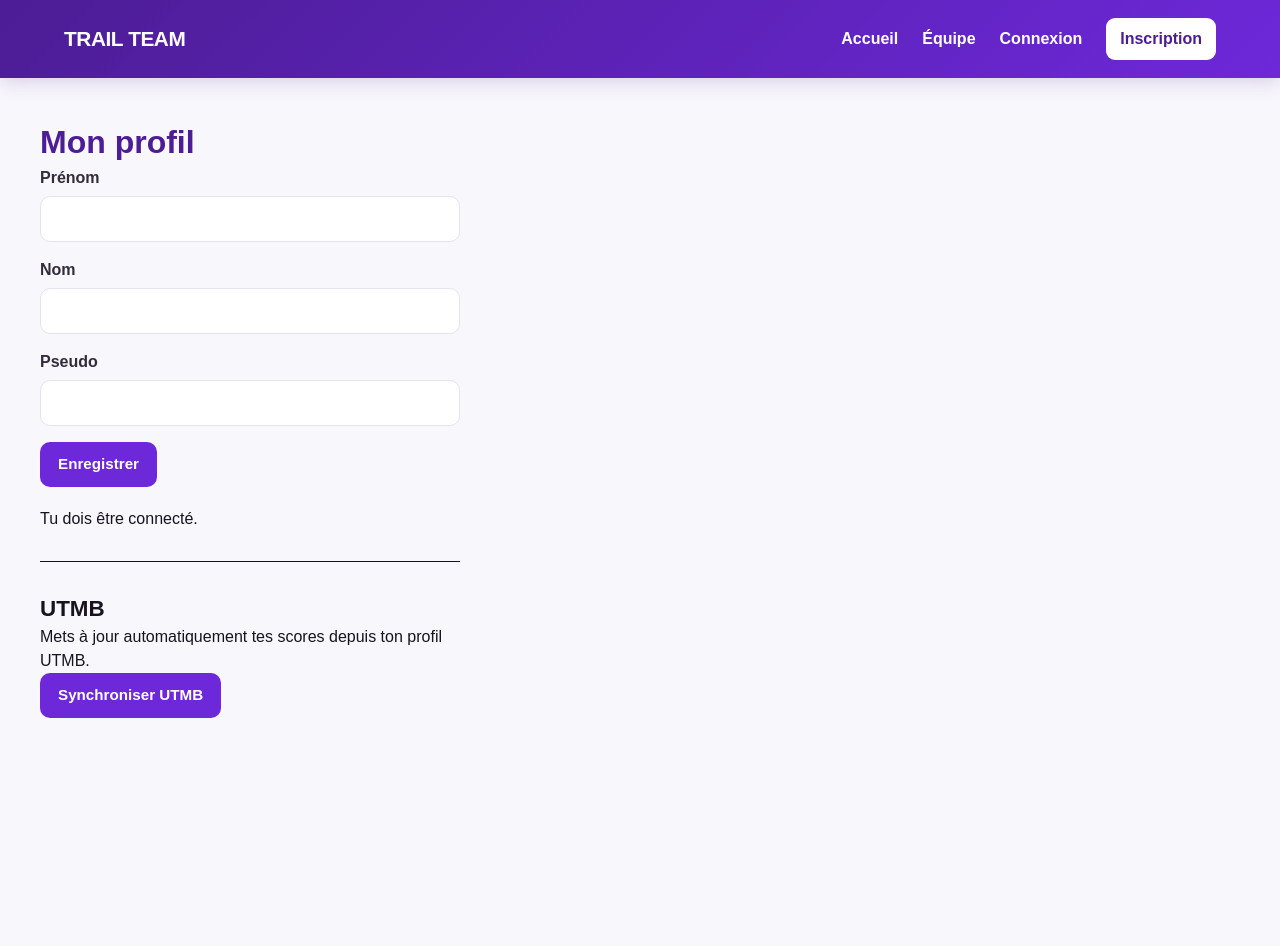
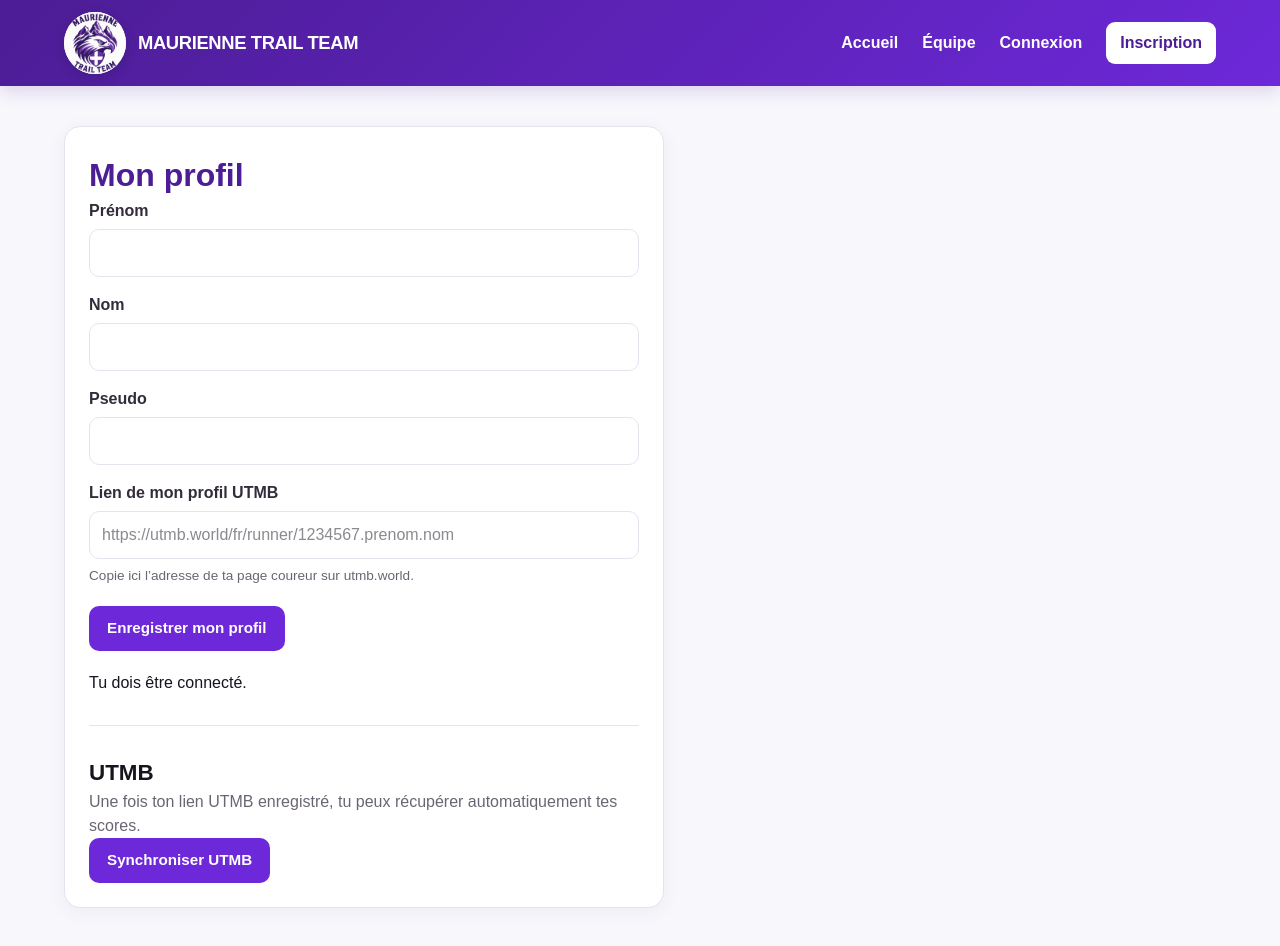
Before and after one commit to Clemex73/trail-team, a Next.js app: page /profil in a window 1280 px wide. Before the commit the page ends 800 px from the top, so only its background shows below. Built offline with nearby package versions, Linux system fonts and the light colour scheme; no server answers.

Commit message:
Update homepage and logo

```diff
--- a/app/page.tsx
+++ b/app/page.tsx
@@ -1,69 +1,107 @@
 import Image from "next/image";
+import Link from "next/link";
 
-export default function Home() {
+export default function HomePage() {
   return (
-    <div className="flex flex-col flex-1 items-center justify-center bg-zinc-50 font-sans dark:bg-black">
-      <main className="flex flex-1 w-full max-w-3xl flex-col items-center justify-between py-32 px-16 bg-white dark:bg-black sm:items-start">
-        <Image
-          className="dark:invert h-5 w-[100px]"
-          src="/next.svg"
-          alt="Next.js logo"
-          width={100}
-          height={20}
-          priority
-        />
-        <div className="flex flex-col items-center gap-6 text-center sm:items-start sm:text-left">
-          <h1 className="max-w-xs text-3xl font-semibold leading-10 tracking-tight text-black dark:text-zinc-50">
-            To get started, edit the{" "}
-            <code className="rounded bg-black/[.06] px-1.5 py-0.5 font-mono text-[0.9em] dark:bg-white/[.08]">
-              page.tsx
-            </code>{" "}
-            file.
+    <main className="page-container">
+      <section
+        style={{
+          minHeight: "72vh",
+          display: "flex",
+          alignItems: "center",
+          justifyContent: "center",
+          textAlign: "center",
+          padding: "40px 0",
+        }}
+      >
+        <div
+          style={{
+            maxWidth: "760px",
+          }}
+        >
+          <Image
+            src="/logo-maurienne.png"
+            alt="Logo Maurienne Trail Team"
+            width={420}
+            height={420}
+            priority
+            style={{
+              width: "100%",
+              maxWidth: "380px",
+              height: "auto",
+              margin: "0 auto 28px",
+            }}
+          />
+
+          <span className="purple-badge">
+            MAURIENNE TRAIL TEAM
+          </span>
+
+          <h1
+            style={{
+              marginTop: "18px",
+              marginBottom: "14px",
+              fontSize: "clamp(2.2rem, 6vw, 4rem)",
+              lineHeight: 1,
+            }}
+          >
+            Courir plus haut.
+            <br />
+            Courir ensemble.
           </h1>
-          <p className="max-w-md text-lg leading-8 text-zinc-600 dark:text-zinc-400">
-            Looking for a starting point or more instructions? Head over to{" "}
-            <a
-              href="https://vercel.com/templates?framework=next.js&utm_source=create-next-app&utm_medium=appdir-template-tw&utm_campaign=create-next-app"
-              className="font-medium text-zinc-950 dark:text-zinc-50"
+
+          <p
+            className="text-muted"
+            style={{
+              maxWidth: "620px",
+              margin: "0 auto 30px",
+              fontSize: "1.1rem",
+              lineHeight: 1.7,
+            }}
+          >
+            Une équipe de trail au cœur de la Maurienne, réunie par la montagne,
+            le dépassement de soi et le plaisir de partager les sentiers.
+          </p>
+
+          <div
+            style={{
+              display: "flex",
+              justifyContent: "center",
+              gap: "14px",
+              flexWrap: "wrap",
+            }}
+          >
+            <Link
+              href="/equipe"
+              style={{
+                display: "inline-block",
+                padding: "12px 20px",
+                borderRadius: "10px",
+                background: "#6d28d9",
+                color: "white",
+                fontWeight: 700,
+              }}
             >
-              Templates
-            </a>{" "}
-            or the{" "}
-            <a
-              href="https://nextjs.org/learn?utm_source=create-next-app&utm_medium=appdir-template-tw&utm_campaign=create-next-app"
-              className="font-medium text-zinc-950 dark:text-zinc-50"
+              Découvrir l’équipe
+            </Link>
+
+            <Link
+              href="/register"
+              style={{
+                display: "inline-block",
+                padding: "12px 20px",
+                borderRadius: "10px",
+                background: "white",
+                color: "#4c1d95",
+                border: "1px solid #d8d1e5",
+                fontWeight: 700,
+              }}
             >
-              Learning
-            </a>{" "}
-            center.
-          </p>
+              Rejoindre l’équipe
+            </Link>
+          </div>
         </div>
-        <div className="flex flex-col gap-4 text-base font-medium sm:flex-row">
-          <a
-            className="flex h-12 w-full items-center justify-center gap-2 rounded-full bg-foreground px-5 text-background transition-colors hover:bg-[#383838] dark:hover:bg-[#ccc] md:w-[158px]"
-            href="https://vercel.com/new?utm_source=create-next-app&utm_medium=appdir-template-tw&utm_campaign=create-next-app"
-            target="_blank"
-            rel="noopener noreferrer"
-          >
-            <Image
-              className="dark:invert h-[14px] w-4"
-              src="/vercel.svg"
-              alt="Vercel logomark"
-              width={16}
-              height={14}
-            />
-            Deploy Now
-          </a>
-          <a
-            className="flex h-12 w-full items-center justify-center rounded-full border border-solid border-black/[.08] px-5 transition-colors hover:border-transparent hover:bg-black/[.04] dark:border-white/[.145] dark:hover:bg-[#1a1a1a] md:w-[158px]"
-            href="https://nextjs.org/docs?utm_source=create-next-app&utm_medium=appdir-template-tw&utm_campaign=create-next-app"
-            target="_blank"
-            rel="noopener noreferrer"
-          >
-            Documentation
-          </a>
-        </div>
-      </main>
-    </div>
+      </section>
+    </main>
   );
 }
--- a/app/profil/page.tsx
+++ b/app/profil/page.tsx
@@ -9,6 +9,7 @@ export default function ProfilPage() {
   const [firstName, setFirstName] = useState("");
   const [lastName, setLastName] = useState("");
   const [nickname, setNickname] = useState("");
+  const [utmbUrl, setUtmbUrl] = useState("");
 
   const [message, setMessage] = useState("");
   const [syncMessage, setSyncMessage] = useState("");
@@ -24,20 +25,28 @@ export default function ProfilPage() {
         return;
       }
 
-      const { data, error } = await supabase
+      const { data: profile, error: profileError } = await supabase
         .from("profiles")
         .select("first_name, last_name, nickname")
         .eq("id", user.id)
         .single();
 
-      if (error) {
-        setMessage(`Erreur : ${error.message}`);
+      if (profileError) {
+        setMessage(`Erreur : ${profileError.message}`);
         return;
       }
 
-      setFirstName(data.first_name ?? "");
-      setLastName(data.last_name ?? "");
-      setNickname(data.nickname ?? "");
+      setFirstName(profile.first_name ?? "");
+      setLastName(profile.last_name ?? "");
+      setNickname(profile.nickname ?? "");
+
+      const { data: utmbProfile } = await supabase
+        .from("utmb_profiles")
+        .select("utmb_profile_url")
+        .eq("user_id", user.id)
+        .maybeSingle();
+
+      setUtmbUrl(utmbProfile?.utmb_profile_url ?? "");
     }
 
     loadProfile();
@@ -45,7 +54,6 @@ export default function ProfilPage() {
 
   async function handleSave(e: React.FormEvent) {
     e.preventDefault();
-
     setMessage("");
 
     const {
@@ -57,18 +65,48 @@ export default function ProfilPage() {
       return;
     }
 
-    const { error } = await supabase
+    const { error: profileError } = await supabase
       .from("profiles")
       .update({
         first_name: firstName,
         last_name: lastName,
-        nickname: nickname,
+        nickname,
       })
       .eq("id", user.id);
 
-    if (error) {
-      setMessage(`Erreur : ${error.message}`);
+    if (profileError) {
+      setMessage(`Erreur : ${profileError.message}`);
       return;
+    }
+
+    const cleanUtmbUrl = utmbUrl.trim();
+
+    if (cleanUtmbUrl) {
+      if (!cleanUtmbUrl.startsWith("https://utmb.world/")) {
+        setMessage("Le lien UTMB doit commencer par https://utmb.world/");
+        return;
+      }
+
+      const runnerIdMatch = cleanUtmbUrl.match(/\/runner\/(\d+)/);
+      const runnerId = runnerIdMatch?.[1] ?? null;
+
+      const { error: utmbError } = await supabase
+        .from("utmb_profiles")
+        .upsert(
+          {
+            user_id: user.id,
+            utmb_profile_url: cleanUtmbUrl,
+            utmb_runner_id: runnerId,
+          },
+          {
+            onConflict: "user_id",
+          }
+        );
+
+      if (utmbError) {
+        setMessage(`Erreur UTMB : ${utmbError.message}`);
+        return;
+      }
     }
 
     setMessage("Profil enregistré ✅");
@@ -79,7 +117,6 @@ export default function ProfilPage() {
 
     try {
       const response = await fetch("/api/sync-utmb");
-
       const data = await response.json();
 
       if (!response.ok || !data.success) {
@@ -96,10 +133,11 @@ export default function ProfilPage() {
   }
 
   return (
-    <main
+    <main className="page-container">
+      <div
+        className="card"
         style={{
-        padding: "40px",
-        maxWidth: "500px",
+          maxWidth: "600px",
         }}
       >
         <h1>Mon profil</h1>
@@ -107,54 +145,54 @@ export default function ProfilPage() {
         <form onSubmit={handleSave}>
           <div style={{ marginBottom: "16px" }}>
             <label>Prénom</label>
-
-          <br />
-
             <input
               type="text"
               value={firstName}
               onChange={(e) => setFirstName(e.target.value)}
-            style={{
-              width: "100%",
-              padding: "10px",
-            }}
             />
           </div>
 
           <div style={{ marginBottom: "16px" }}>
             <label>Nom</label>
-
-          <br />
-
             <input
               type="text"
               value={lastName}
               onChange={(e) => setLastName(e.target.value)}
-            style={{
-              width: "100%",
-              padding: "10px",
-            }}
             />
           </div>
 
           <div style={{ marginBottom: "16px" }}>
             <label>Pseudo</label>
-
-          <br />
-
             <input
               type="text"
               value={nickname}
               onChange={(e) => setNickname(e.target.value)}
-            style={{
-              width: "100%",
-              padding: "10px",
-            }}
             />
           </div>
 
+          <div style={{ marginBottom: "20px" }}>
+            <label>Lien de mon profil UTMB</label>
+
+            <input
+              type="url"
+              placeholder="https://utmb.world/fr/runner/1234567.prenom.nom"
+              value={utmbUrl}
+              onChange={(e) => setUtmbUrl(e.target.value)}
+            />
+
+            <p
+              className="text-muted"
+              style={{
+                fontSize: "0.85rem",
+                marginTop: "7px",
+              }}
+            >
+              Copie ici l’adresse de ta page coureur sur utmb.world.
+            </p>
+          </div>
+
           <button type="submit">
-          Enregistrer
+            Enregistrer mon profil
           </button>
         </form>
 
@@ -166,29 +204,33 @@ export default function ProfilPage() {
 
         <hr
           style={{
-          marginTop: "30px",
-          marginBottom: "30px",
+            margin: "30px 0",
+            border: 0,
+            borderTop: "1px solid #e7e3ee",
           }}
         />
 
         <h2>UTMB</h2>
 
-      <p>
-        Mets à jour automatiquement tes scores depuis ton profil UTMB.
+        <p className="text-muted">
+          Une fois ton lien UTMB enregistré, tu peux récupérer automatiquement
+          tes scores.
         </p>
 
         <button
           type="button"
           onClick={handleSyncUtmb}
+          disabled={!utmbUrl.trim()}
         >
           Synchroniser UTMB
         </button>
 
         {syncMessage && (
-        <p style={{ marginTop: "10px" }}>
+          <p style={{ marginTop: "12px" }}>
             {syncMessage}
           </p>
         )}
+      </div>
     </main>
   );
 }
--- a/components/Navbar.tsx
+++ b/components/Navbar.tsx
@@ -1,6 +1,7 @@
 "use client";
 
 import Link from "next/link";
+import Image from "next/image";
 import { useEffect, useState } from "react";
 import { createClient } from "@/utils/supabase/client";
 
@@ -41,7 +42,7 @@ export default function Navbar() {
         style={{
           maxWidth: "1200px",
           margin: "0 auto",
-          padding: "18px 24px",
+          padding: "12px 24px",
           display: "flex",
           alignItems: "center",
           justifyContent: "space-between",
@@ -51,13 +52,44 @@ export default function Navbar() {
         <Link
           href="/"
           style={{
+            display: "flex",
+            alignItems: "center",
+            gap: "12px",
             color: "white",
-            fontSize: "1.3rem",
+            fontSize: "1.15rem",
             fontWeight: 800,
             letterSpacing: "-0.02em",
           }}
         >
-          TRAIL TEAM
+          <div
+            style={{
+              width: "62px",
+              height: "62px",
+              borderRadius: "50%",
+              overflow: "hidden",
+              background: "white",
+              display: "flex",
+              alignItems: "center",
+              justifyContent: "center",
+              flexShrink: 0,
+              boxShadow: "0 3px 12px rgba(0,0,0,0.15)",
+            }}
+          >
+            <Image
+              src="/logo-maurienne.png"
+              alt="Logo Maurienne Trail Team"
+              width={62}
+              height={62}
+              priority
+              style={{
+                width: "100%",
+                height: "100%",
+                objectFit: "contain",
+              }}
+            />
+          </div>
+
+          <span>MAURIENNE TRAIL TEAM</span>
         </Link>
 
         <nav
```
Also changed, not shown: public/logo-maurienne.png (added). Lines whose indentation alone changed are shown as unchanged.
